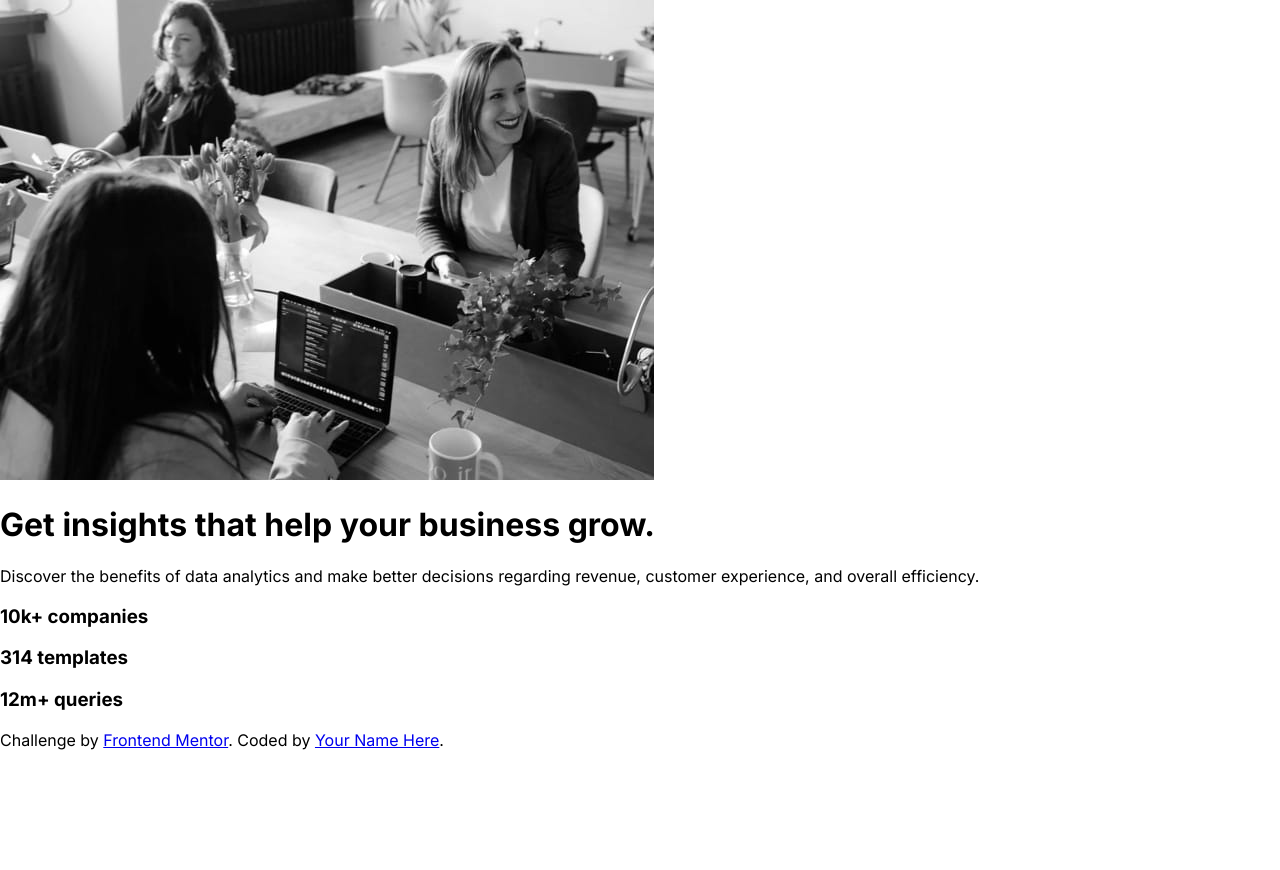
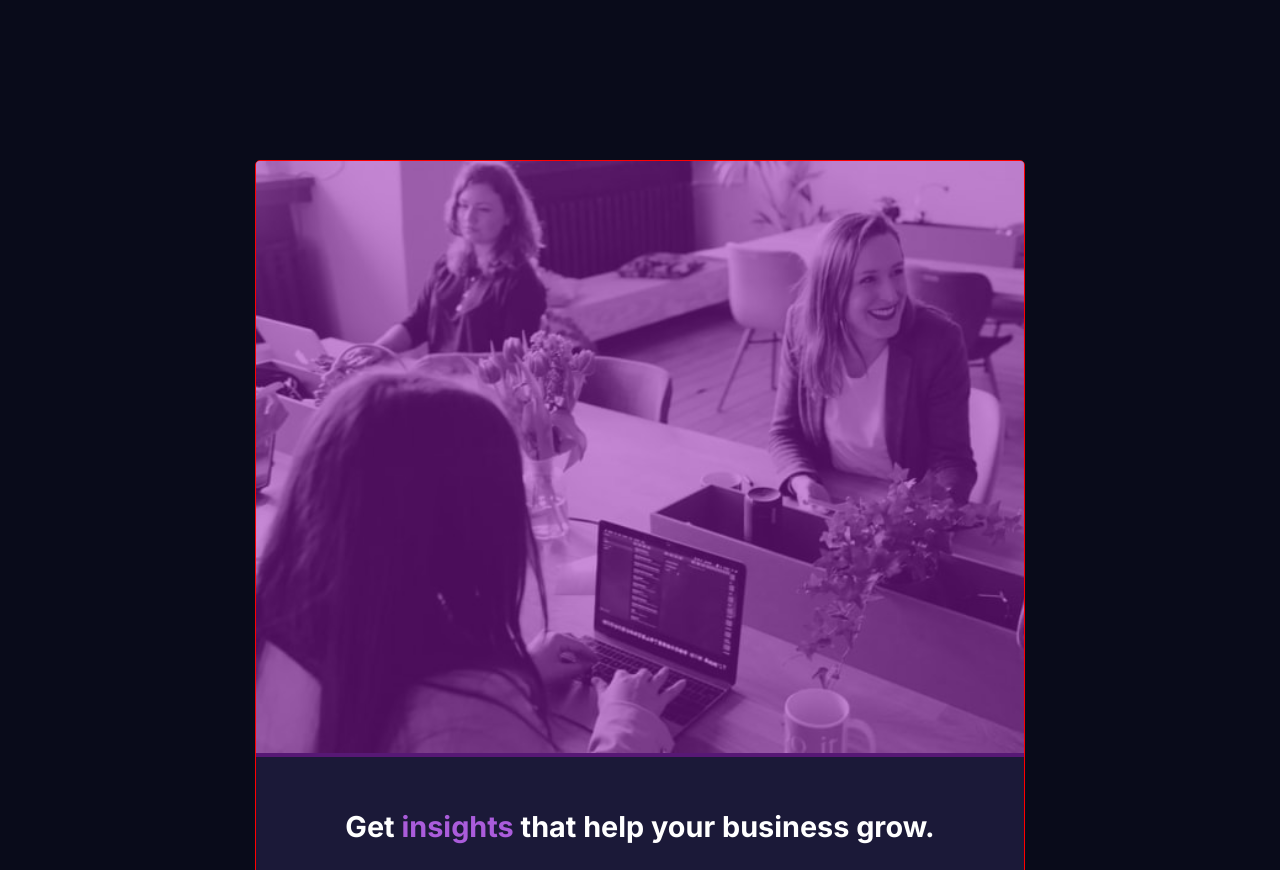
Before and after one commit to indigorose/stats_preview_card, a plain HTML site: page index.html in a window 1280 px wide. Shown: the top 870 px of the page. Before the commit the page ends 800 px from the top, so only its background shows below. Drawn offline with Linux system fonts and the light colour scheme.

Commit message:
Add card styling

```diff
--- a/index.html
+++ b/index.html
@@ -20,12 +20,14 @@
 	<body>
 		<main class="container">
 			<div class="card">
-				<img
-					src="./images/image-header-mobile.jpg"
-					alt="group business meeting"
-				/>
+				<div class="card-image">
+					<img
+						src="./images/image-header-mobile.jpg"
+						alt="group business meeting"
+					/>
+				</div>
 				<h1 class="card-title">
-					Get insights that help your business grow.
+					Get <span>insights</span> that help your business grow.
 				</h1>
 				<p class="card-text">
 					Discover the benefits of data analytics and make better
--- a/style.css
+++ b/style.css
@@ -41,7 +41,7 @@ The designs were created to the following widths:
 :root {
 	--text-1: white;
 	--text-2: black;
-	--color-1: hsl(233.47%, 7%);
+	--color-1: hsl(233, 47%, 7%);
 	--color-2: hsl(244, 38%, 16%);
 	--color-3: hsl(277, 64%, 61%);
 	--text-3: hsla(0, 0%, 100%, 0.75);
@@ -51,6 +51,55 @@ The designs were created to the following widths:
 
 body {
 	font-family: 'Inter', 'Lexend Deca', sans-serif;
+	font-size: 16px;
+	padding: 0;
+	margin: 0;
+	background-color: var(--color-1);
+}
+
+.card {
+	border: 1px solid red;
+	width: 60%;
+	margin: 10em auto;
+	border-radius: 5px;
+	overflow: hidden;
+	display: flex;
+	flex-direction: column;
+	background-color: var(--color-2);
+}
+
+.card-image {
+	position: relative;
+	display: inline-block;
 	padding: 0;
 	margin: 0;
 }
+.card-image img {
+	width: 105%;
+}
+.card-image:before {
+	content: '';
+	position: absolute;
+	width: 100%;
+	height: 100%;
+	background: rgba(148, 25, 178, 0.5);
+}
+
+.card-title {
+	color: var(--text-1);
+	text-align: center;
+	margin: 1em auto;
+	padding: 0.8em;
+	font-size: 1.8rem;
+}
+
+.card-title span {
+	color: var(--color-3);
+}
+
+.card-text {
+	color: var(--text-3);
+	text-align: center;
+	margin: 1em auto;
+	padding: 1em;
+}
```
